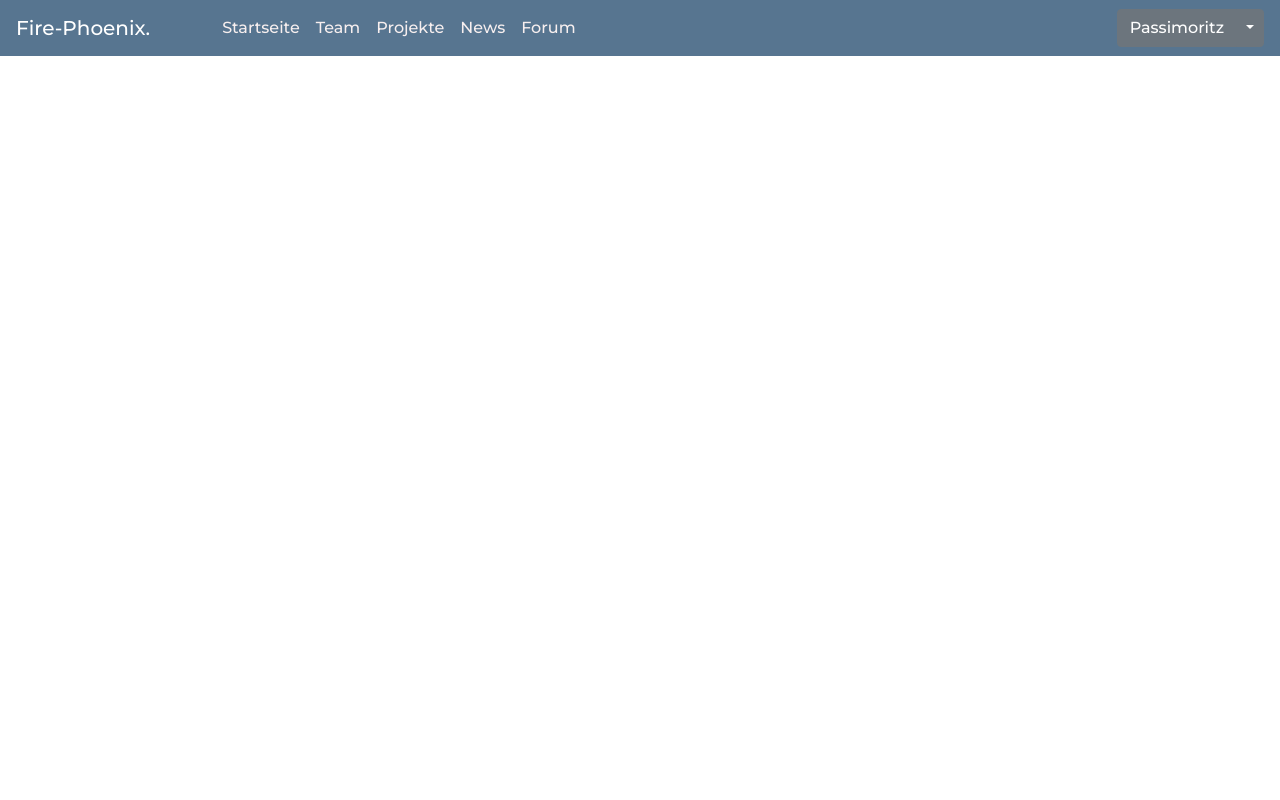
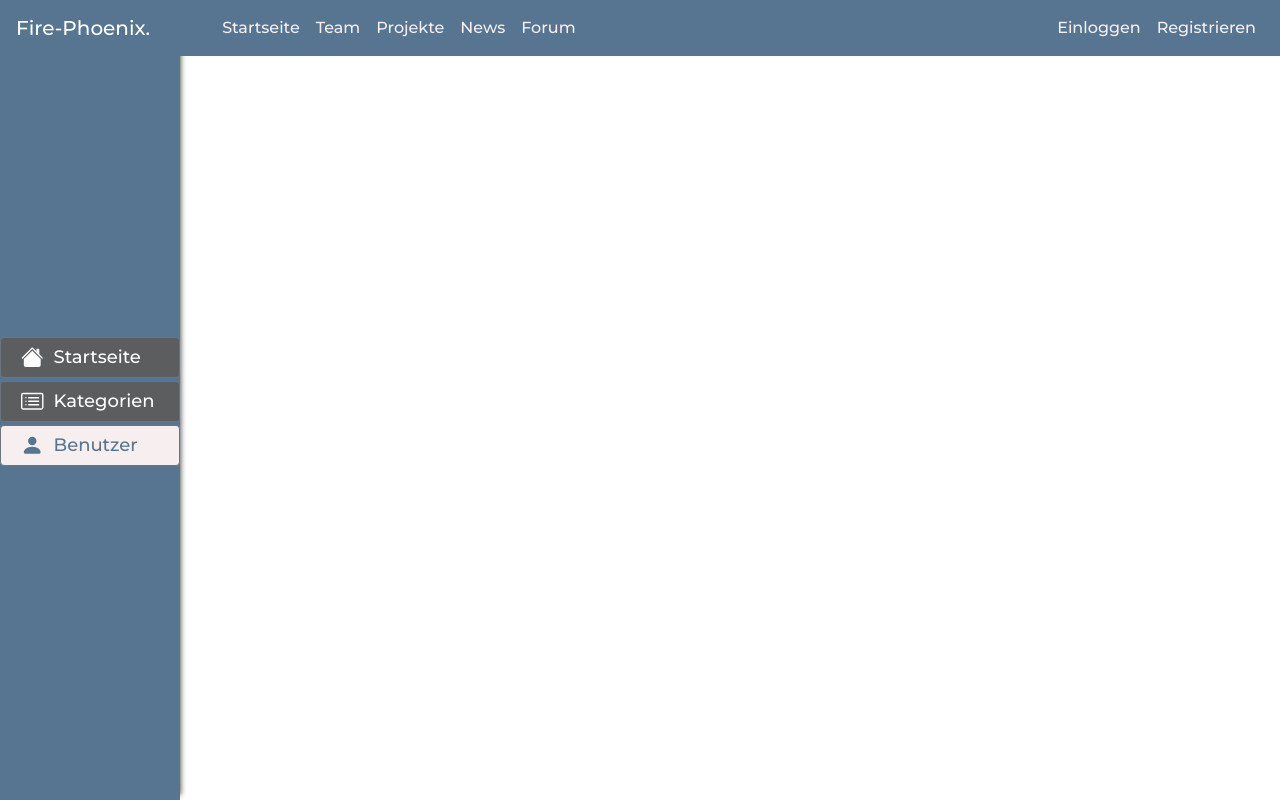
Before and after one commit to Passimoritz/fire-phoenix--website, a Nuxt app: page /forum/users in a window 1280 px wide. Built offline with nearby package versions, Linux system fonts and the light colour scheme.

Commit message:
new version

```diff
--- a/components/navbar.vue
+++ b/components/navbar.vue
@@ -27,11 +27,17 @@
         <b-nav-item v-if="loggedIn" to="/profiles/register">
           Registrieren
         </b-nav-item>
-        <b-dropdown split-to="/profiles/" split :text="name">
-          <b-dropdown-item-button>Freunde</b-dropdown-item-button>
-          <b-dropdown-item-button>Einstellungen</b-dropdown-item-button>
+        <b-dropdown v-else :split-to="link" split :text="profileName">
+          <b-dropdown-item to="/profiles/friends">
+            Freunde
+          </b-dropdown-item>
+          <b-dropdown-item to="/profiles/settings">
+            Einstellungen
+          </b-dropdown-item>
           <b-dropdown-divider />
-          <b-dropdown-item-button>Ausloggen</b-dropdown-item-button>
+          <b-dropdown-item to="/profiles/logout">
+            Ausloggen
+          </b-dropdown-item>
         </b-dropdown>
       </b-navbar-nav>
     </b-collapse>
@@ -39,15 +45,21 @@
 </template>
 
 <script>
+
 export default {
   props: {
-    name: {
+    profileName: {
       type: String,
       default: 'Passimoritz'
     },
     loggedIn: {
       type: Boolean,
-      default: false
+      default: true
+    }
+  },
+  data () {
+    return {
+      link: '/profiles/' + this.profileName.toLowerCase()
     }
   }
 
--- a/components/sidebar.vue
+++ b/components/sidebar.vue
@@ -5,7 +5,7 @@
         <b-icon icon="house-fill" />
         <span class="link-text">Startseite</span>
       </b-button>
-      <b-button to="/forum/kategories">
+      <b-button to="/forum/categories">
         <b-icon icon="card-list" />
         <span class="link-text">Kategorien</span>
       </b-button>
--- /dev/null
+++ b/pages/forum/categories.vue
@@ -0,0 +1,5 @@
+<script>
+export default {
+  layout: 'forum'
+}
+</script>
--- /dev/null
+++ b/pages/forum/users.vue
@@ -0,0 +1,5 @@
+<script>
+export default {
+  layout: 'forum'
+}
+</script>
```
Also changed, not shown: pages/profiles/friends.vue (added), pages/profiles/settings.vue (added).
